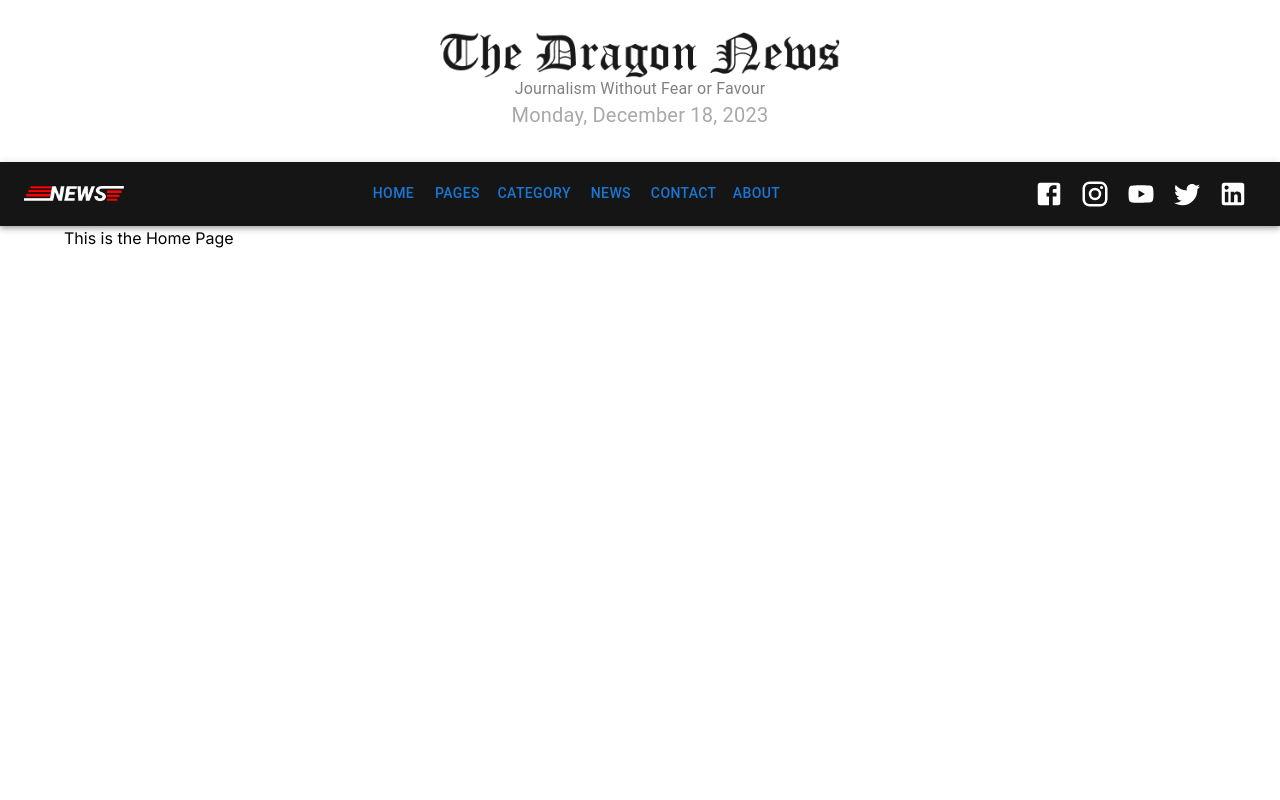
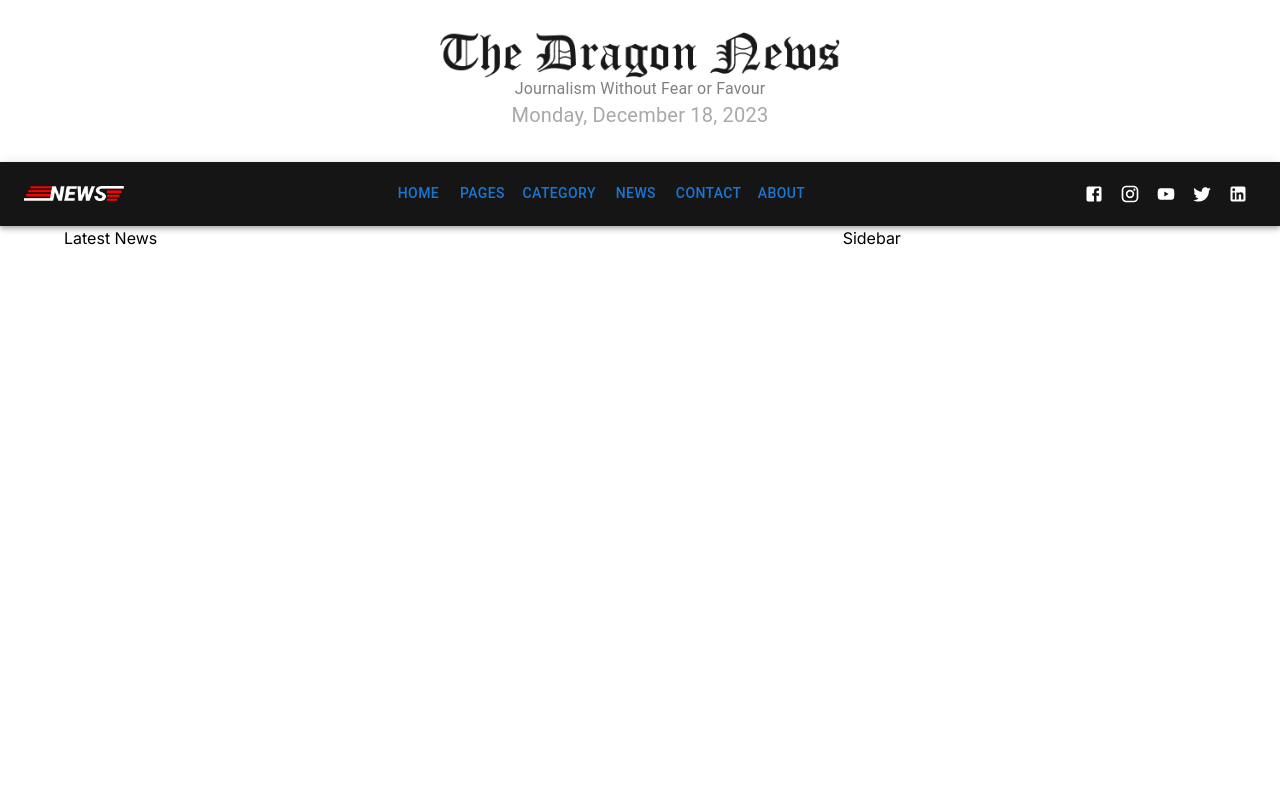
Before and after one commit to mahisurrahman/next-js-first-project-dragon-news-, a Next.js app: page / in a window 1280 px wide. Shown: the top 800 px of the page. Built offline with nearby package versions, Linux system fonts and the light colour scheme.

Commit message:
Added the Home Page Griding

```diff
--- a/src/app/page.js
+++ b/src/app/page.js
@@ -1,10 +1,19 @@
-import React from 'react';
+"use client";
+
+import { Grid } from "@mui/material";
 
 const HomePage = () => {
   return (
-    <div>
-      <h2>This is the Home Page</h2>
-    </div>
+    <>
+      <Grid container spacing={2}>
+        <Grid item xs={8}>
+          <h1>Latest News</h1>
+        </Grid>
+        <Grid item xs={4}>
+          <h1>Sidebar</h1>
+        </Grid>
+      </Grid>
+    </>
   );
 };
 
--- a/src/components/shared/navbar/Navbar.js
+++ b/src/components/shared/navbar/Navbar.js
@@ -66,7 +66,7 @@
             <Stack direction="row" sx={{
               "& svg":{
                 color:"white",
-                fontSize: "30px",
+                fontSize: "20px",
               }
             }}>
               <IconButton>
```
Also changed, not shown: src/components/ui/latest/LatestNews.js (added, +11 -0 lines).
